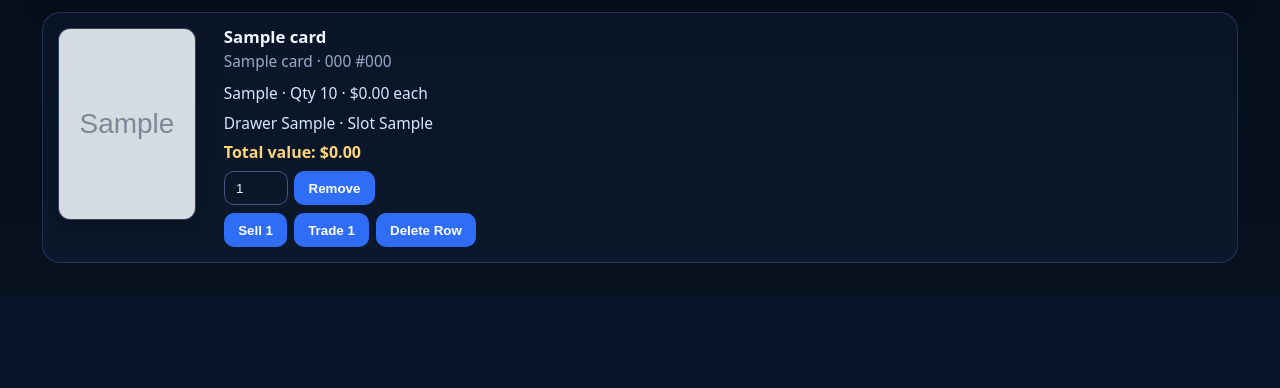
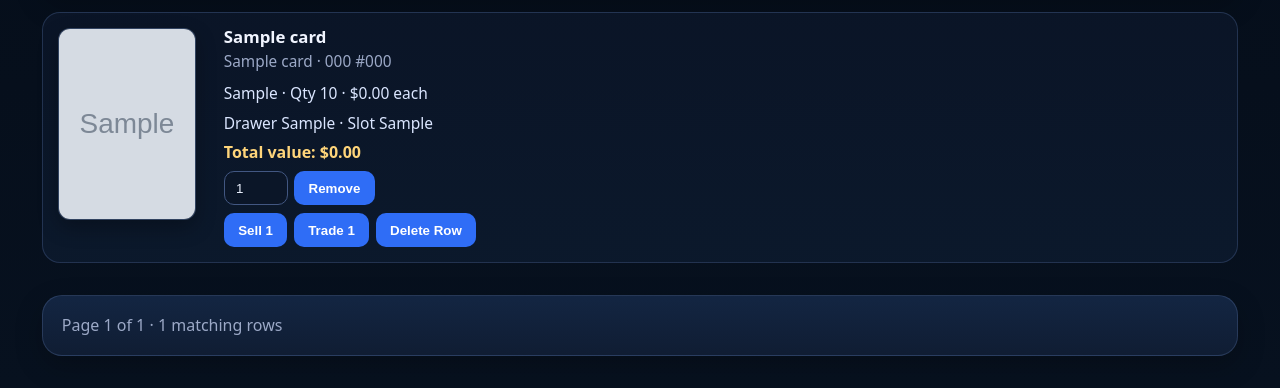
Before and after one commit to jasonvandeventer/mana-archive, a FastAPI app: page /collection in a window 1280 px wide. Shown: the part 522-910 px from the top of the page. Before the commit the page ends 785 px from the top, so only its background shows below. Run offline with FastAPI, Linux system fonts and the light colour scheme; tables that the repository leaves empty hold one stand-in row (values such as "Sample post"); grey boxes marked "Sample" are stand-in pictures; parts of the project's set-up code (start-up, migrations or seed data) failed here and were passed over.

Commit message:
Updated collection page to paginate results and limited grid to 50 items

```diff
--- a/app/inventory_service.py
+++ b/app/inventory_service.py
@@ -230,41 +230,65 @@ def list_inventory_rows(
     finish: str = "",
     drawer: str = "",
     sort: str = "newest",
-) -> list[InventoryRow]:
-    query = session.query(InventoryRow).options(joinedload(InventoryRow.card)).join(Card)
+    page: int = 1,
+    per_page: int = 50,
+) -> tuple[list[InventoryRow], int]:
+    page = max(page, 1)
+    per_page = max(1, min(per_page, 100))
+
+    base_query = session.query(InventoryRow).options(joinedload(InventoryRow.card)).join(Card)
+
     if search.strip():
-        query = query.filter(Card.name.ilike(f"%{search.strip()}%"))
+        base_query = base_query.filter(Card.name.ilike(f"%{search.strip()}%"))
+
     if finish.strip():
-        query = query.filter(InventoryRow.finish == finish.strip().lower())
+        base_query = base_query.filter(InventoryRow.finish == finish.strip().lower())
+
     if drawer.strip():
-        query = query.filter(InventoryRow.drawer == drawer.strip())
+        base_query = base_query.filter(InventoryRow.drawer == drawer.strip())
 
-    rows = query.all()
+    total_count = base_query.count()
 
+    # SQL-sortable cases
     if sort == "name":
-        rows.sort(
-            key=lambda r: (
-                (r.card.name or "").lower(),
-                (r.card.set_code or "").lower(),
-                collector_sort_key(r.card.collector_number),
-            )
+        query = base_query.order_by(
+            Card.name.asc(),
+            Card.set_code.asc(),
+            Card.collector_number.asc(),
+            InventoryRow.id.asc(),
         )
+        rows = query.offset((page - 1) * per_page).limit(per_page).all()
+
     elif sort == "set":
-        rows.sort(
-            key=lambda r: (
-                (r.card.set_code or "").lower(),
-                collector_sort_key(r.card.collector_number),
-                (r.card.name or "").lower(),
-            )
+        query = base_query.order_by(
+            Card.set_code.asc(),
+            Card.collector_number.asc(),
+            Card.name.asc(),
+            InventoryRow.id.asc(),
         )
+        rows = query.offset((page - 1) * per_page).limit(per_page).all()
+
+    elif sort == "placement":
+        # Still Python-side because of assign_drawer/drawer_sort_key
+        rows = base_query.all()
+        rows.sort(key=lambda r: (assign_drawer(r.card, r.finish), drawer_sort_key(r)))
+        start = (page - 1) * per_page
+        end = start + per_page
+        rows = rows[start:end]
+
     elif sort == "value":
+        # Still Python-side because effective_price() is Python logic
+        rows = base_query.all()
         rows.sort(key=lambda r: effective_price(r.card, r.finish) * r.quantity, reverse=True)
-    elif sort == "placement":
-        rows.sort(key=lambda r: (assign_drawer(r.card, r.finish), drawer_sort_key(r)))
+        start = (page - 1) * per_page
+        end = start + per_page
+        rows = rows[start:end]
+
     else:
-        rows.sort(key=lambda r: r.id, reverse=True)
+        query = base_query.order_by(InventoryRow.id.desc())
+        rows = query.offset((page - 1) * per_page).limit(per_page).all()
 
-    return rows
+    return rows, total_count
 
 
 def update_inventory_location(
--- a/app/main.py
+++ b/app/main.py
@@ -1,5 +1,6 @@
 from __future__ import annotations
 
+import math
 import os
 
 from fastapi import FastAPI, File, Form, Request, UploadFile
@@ -336,19 +337,34 @@ def delete_inventory_row_action(
 
 @app.get("/collection")
 def collection_page(
-    request: Request, search: str = "", finish: str = "", drawer: str = "", sort: str = "newest"
+    request: Request,
+    search: str = "",
+    finish: str = "",
+    drawer: str = "",
+    sort: str = "newest",
+    page: int = 1,
 ):
     session = get_session()
+    per_page = 50
+
     try:
-        inventory_rows = list_inventory_rows(
-            session, search=search, finish=finish, drawer=drawer, sort=sort
+        inventory_rows, total_count = list_inventory_rows(
+            session,
+            search=search,
+            finish=finish,
+            drawer=drawer,
+            sort=sort,
+            page=page,
+            per_page=per_page,
         )
+
         items = []
         total_value = 0.0
         total_cards = 0
         unique_cards = 0
         drawer_counts = {str(i): 0 for i in range(1, 7)}
         unassigned_count = 0
+
         for row in inventory_rows:
             price = effective_price(row.card, row.finish)
             total = price * row.quantity
@@ -376,6 +392,8 @@ def collection_page(
     finally:
         session.close()
 
+    total_pages = max(1, math.ceil(total_count / per_page))
+
     return templates.TemplateResponse(
         request=request,
         name="collection.html",
@@ -387,6 +405,10 @@ def collection_page(
             "finish_filter": finish,
             "drawer_filter": drawer,
             "sort": sort,
+            "page": page,
+            "per_page": per_page,
+            "total_count": total_count,
+            "total_pages": total_pages,
             "total_value": total_value,
             "total_cards": total_cards,
             "unique_cards": unique_cards,
--- a/app/templates/collection.html
+++ b/app/templates/collection.html
@@ -70,7 +70,8 @@
                 <a href="/cards/{{ item.card.id }}">
                   <img class="inventory-thumb"
                        src="{{ item.card.image_url }}"
-                       alt="{{ item.card.name }}">
+                       alt="{{ item.card.name }}"
+                       loading="lazy">
                 </a>
               {% else %}
                 <a href="/cards/{{ item.card.id }}" class="inventory-thumb placeholder"></a>
@@ -135,6 +136,21 @@
         {% endfor %}
       </div>
     </section>
+    <section class="panel controls-panel" style="margin-top: 1rem;">
+      <div class="hero-row" style="align-items: center;">
+        <div class="muted">Page {{ page }} of {{ total_pages }} · {{ total_count }} matching rows</div>
+        <div style="display: flex; gap: 0.5rem; flex-wrap: wrap;">
+          {% if page > 1 %}
+            <a href="/collection?search={{ search }}&finish={{ finish_filter }}&drawer={{ drawer_filter }}&sort={{ sort }}&page={{ page - 1 }}">
+              <button type="button">Previous</button>
+            </a>
+          {% endif %}
+          {% if page < total_pages %}
+            <a href="/collection?search={{ search }}&finish={{ finish_filter }}&drawer={{ drawer_filter }}&sort={{ sort }}&page={{ page + 1 }}">
+              <button type="button">Next</button>
+            </a>
+          {% endif %}
+        </div>
       {% else %}
         <section class="panel">
           <p>No inventory rows yet.</p>
--- a/k8s/apps/mana-archive/mana-archive-db-helper.yaml
+++ b/k8s/apps/mana-archive/mana-archive-db-helper.yaml
@@ -1,6 +1,5 @@
 apiVersion: v1
 kind: Pod
-replicas: 0
 metadata:
   name: mana-archive-db-helper
   namespace: mana-archive
```
Lines whose indentation alone changed are shown as unchanged.
